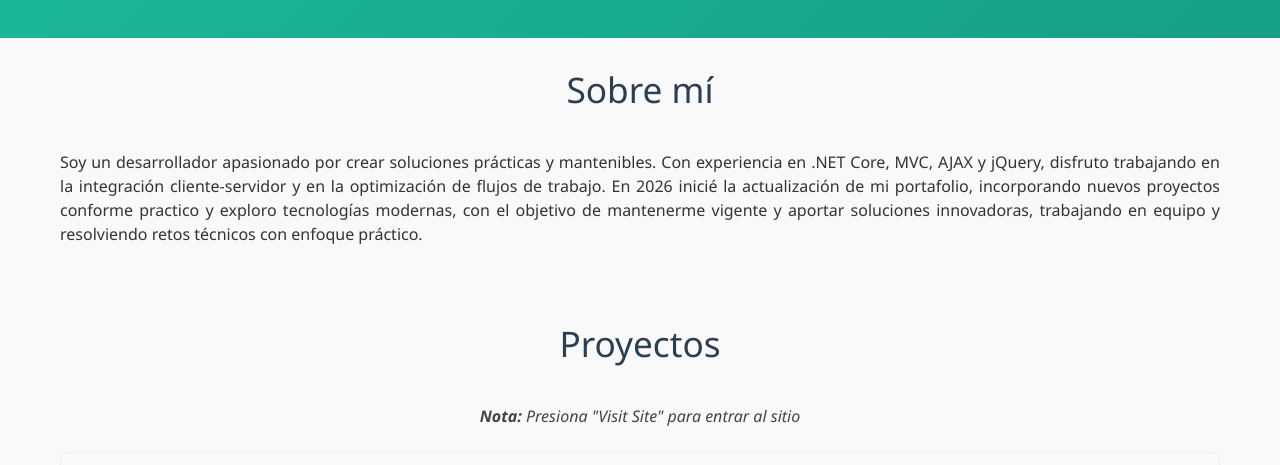
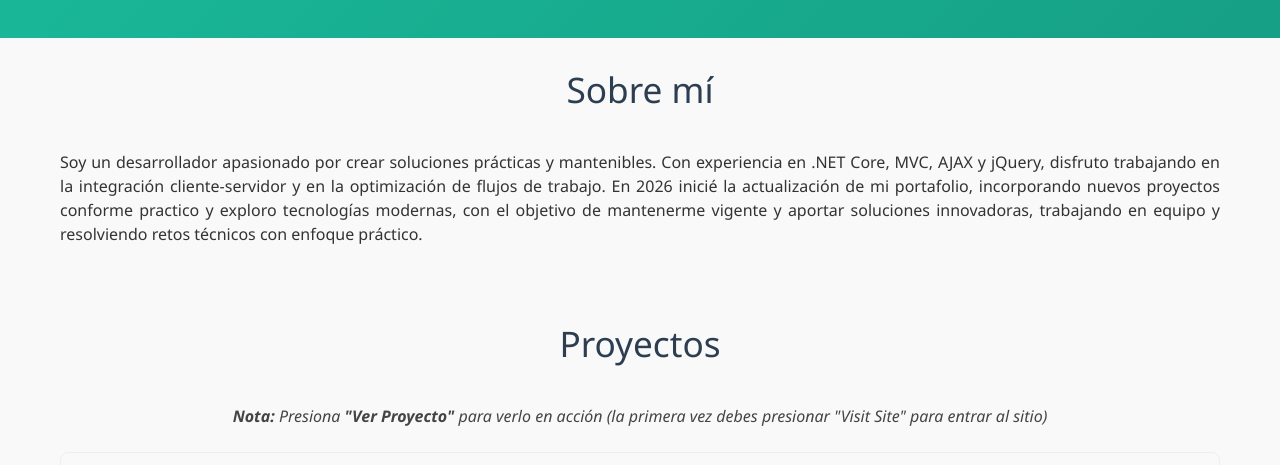
Before and after one commit to JoseJuanMax/Porfafolio, a plain HTML site: page index.html in a window 1280 px wide. Shown: the part 300-765 px from the top of the page. Drawn offline with nearby package versions, Linux system fonts and the light colour scheme.

Commit message:
Add files via upload

```diff
--- a/index.html
+++ b/index.html
@@ -491,7 +491,7 @@ body.dark .progress-bar {
     <!--<p class="nota-proyectos"><strong>Nota:</strong> Los enlaces estarán activos únicamente de 9:00 a.m. a 6:00 p.m.
       (hora de Monterrey). Presiona "Visit Site" para entrar al proyecto</p>-->
 
-    <p class="nota-proyectos"><strong>Nota:</strong> Presiona "Visit Site" para entrar al sitio</p>
+    <p class="nota-proyectos"><strong>Nota:</strong> Presiona <b>"Ver Proyecto"</b> para verlo en acción (la primera vez debes presionar "Visit Site" para entrar al sitio)</p>
 
     <div class="projects">
       <div class="project-card">
```
